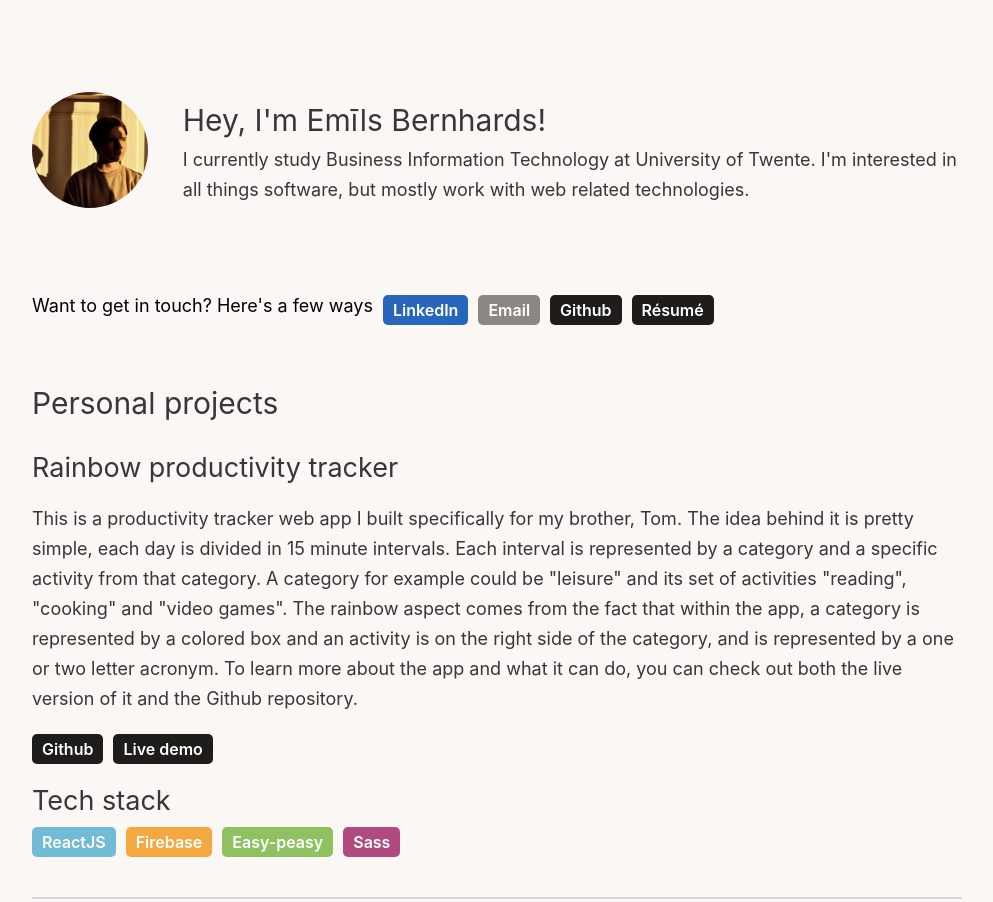
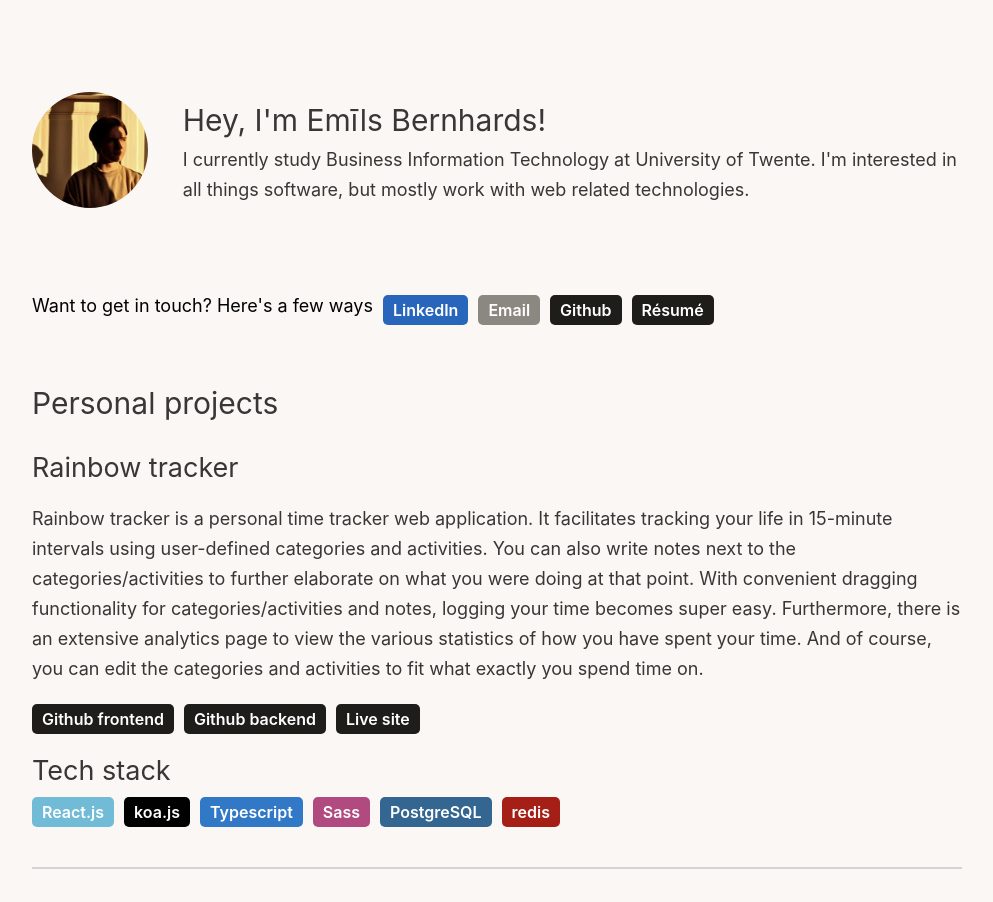
Before and after one commit to emilsbee/portfolio, a Next.js app: page / in a window 1280 px wide. Shown: the top 902 px of the page, without its empty margins (143-1136 px from the left). Built offline with nearby package versions, Linux system fonts and the light colour scheme.

Commit message:
Updated rainbow tracker section

```diff
--- a/components/ProjectSection/ProjectSection.js
+++ b/components/ProjectSection/ProjectSection.js
@@ -18,24 +18,31 @@ const ProjectSection = () => {
             <div className={styles.projectSectionTitle}>
                 Personal projects
             </div>
+
             <ProjectContainer>
                 <RainbowTracker/>
             </ProjectContainer>
+
+            <ProjectContainer>
+                <BataApp/>
+            </ProjectContainer>
+
             <ProjectContainer>
                 <CaishenBackend/>
             </ProjectContainer>
+
             <ProjectContainer>
                 <CaishenMobile/>
             </ProjectContainer>
-            <ProjectContainer>
-                <BataApp/>
-            </ProjectContainer>
+
             <ProjectContainer>
                 <MealPlanner/>
             </ProjectContainer>
+
             <ProjectContainer>
                 <BattleshipGame/>
             </ProjectContainer>
+
             <ProjectContainer>
                 <Portfolio/>
             </ProjectContainer>
--- a/components/ProjectSection/RainbowTracker/RainbowTracker.js
+++ b/components/ProjectSection/RainbowTracker/RainbowTracker.js
@@ -11,14 +11,11 @@ const RainbowTracker = () => {
     return (
         <div className="project-container">
             <div className={styles.projectTitle}>
-                Rainbow productivity tracker
+                Rainbow tracker
             </div>
 
             <div className={styles.projectDetails}>
-                {"This is a productivity tracker web app I built specifically for my brother, Tom. The idea behind it is pretty simple, each day is divided in 15 minute intervals." +
-                    " Each interval is represented by a category and a specific activity from that category. A category for example could be \"leisure\" and its set of activities \"reading\", \"cooking\" and \"video games\"." +
-                    " The rainbow aspect comes from the fact that within the app, a category is represented by a colored box and an activity is on the right side of the category, and is represented by a one or two letter acronym." +
-                    " To learn more about the app and what it can do, you can check out both the live version of it and the Github repository."}
+                {"Rainbow tracker is a personal time tracker web application. It facilitates tracking your life in 15-minute intervals using user-defined categories and activities. You can also write notes next to the categories/activities to further elaborate on what you were doing at that point. With convenient dragging functionality for categories/activities and notes, logging your time becomes super easy. Furthermore, there is an extensive analytics page to view the various statistics of how you have spent your time. And of course, you can edit the categories and activities to fit what exactly you spend time on."}
             </div>
 
             <div className={styles.projectLinkContainer}>
@@ -28,7 +25,16 @@ const RainbowTracker = () => {
                         style={{textDecoration:"none"}}
                         rel="noreferrer noopener"
                 >
-                        <Button text="Github" backgroundColor="rgb(31, 29, 26)" onClick={() => null} styles={{marginLeft: 0}}/>
+                        <Button text="Github frontend" backgroundColor="rgb(31, 29, 26)" onClick={() => null} styles={{marginLeft: 0}}/>
+                </a>
+
+                <a
+                    href="https://www.github.com/emilsbee/rainbow-tracker-backend"
+                    target="_blank"
+                    style={{textDecoration:"none"}}
+                    rel="noreferrer noopener"
+                >
+                    <Button text="Github backend" backgroundColor="rgb(31, 29, 26)" onClick={() => null}/>
                 </a>
 
                 <a
@@ -37,15 +43,17 @@ const RainbowTracker = () => {
                     style={{textDecoration:"none"}}
                     rel="noreferrer noopener"
                 >
-                    <Button text="Live demo" backgroundColor="rgb(31, 29, 26)"/>
+                    <Button text="Live site" backgroundColor="rgb(31, 29, 26)"/>
                 </a>
             </div>
 
             <TechStack>
                 <Tech type="React"/>
-                <Tech type="Firebase"/>
-                <Tech type="EasyPeasy"/>
+                <Tech type="Koa"/>
+                <Tech type="Typescript"/>
                 <Tech type="Sass"/>
+                <Tech type="Postgres"/>
+                <Tech type="Redis"/>
             </TechStack>
         </div>
     );
--- a/components/ProjectSection/TechStack/Tech/helpers.js
+++ b/components/ProjectSection/TechStack/Tech/helpers.js
@@ -5,7 +5,7 @@ export const getTypeData = (type) => {
         React: {
             backgroundColor: "rgb(113, 187, 214)",
             link: "https://reactjs.org/",
-            text: "ReactJS"
+            text: "React.js"
         },
         Firebase: {
             backgroundColor: "rgb(243, 169, 63)",
@@ -30,12 +30,12 @@ export const getTypeData = (type) => {
         Node: {
             backgroundColor: "#43853d",
             link: "https://nodejs.org/en/",
-            text: "NodeJS"
+            text: "Node.js"
         },
         Express: {
             backgroundColor: "#555",
             link: "https://expressjs.com/",
-            text: "ExpressJS"
+            text: "Express.js"
         },
         TypeORM: {
             backgroundColor: "#E83524",
@@ -56,6 +56,21 @@ export const getTypeData = (type) => {
             backgroundColor: "rgb(146, 28, 18)",
             link: "https://www.java.com/en/",
             text: "Java"
+        },
+        Koa: {
+            backgroundColor: "#010101",
+            link: "https://koajs.com/",
+            text: "koa.js"
+        },
+        Postgres: {
+            backgroundColor: "#336791",
+            link: "https://www.postgresql.org/",
+            text: "PostgreSQL"
+        },
+        Redis: {
+            backgroundColor: "#a51f17",
+            link: "https://redis.io/",
+            text: "redis"
         }
     }
 
```
